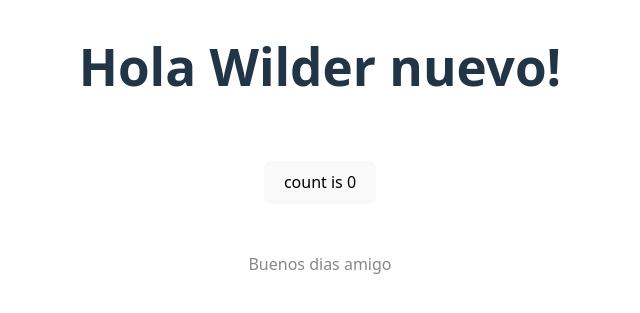
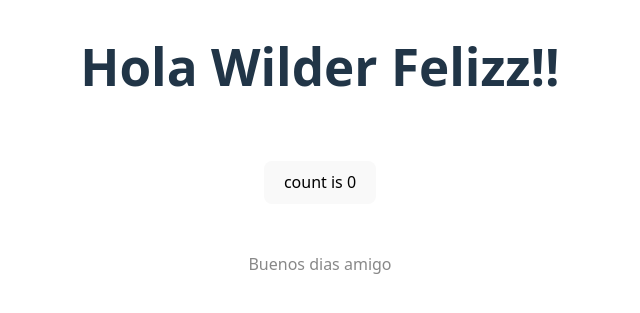
Before and after one commit to wtaype/zitime, a plain HTML site: page index.html in a window 1280 px wide. Shown: the part 327-640 px from the top of the page, without its empty margins (320-960 px from the left). Drawn offline with Linux system fonts and the light colour scheme.

Commit message:
deploy: baa1f8b200a25e36c841f63c96ef0bde29417ee8

```diff
--- /dev/null
+++ b/assets/index-hBZnYm_e.js
@@ -0,0 +1,14 @@
+(function(){const r=document.createElement("link").relList;if(r&&r.supports&&r.supports("modulepreload"))return;for(const e of document.querySelectorAll('link[rel="modulepreload"]'))i(e);new MutationObserver(e=>{for(const t of e)if(t.type==="childList")for(const s of t.addedNodes)s.tagName==="LINK"&&s.rel==="modulepreload"&&i(s)}).observe(document,{childList:!0,subtree:!0});function o(e){const t={};return e.integrity&&(t.integrity=e.integrity),e.referrerPolicy&&(t.referrerPolicy=e.referrerPolicy),e.crossOrigin==="use-credentials"?t.credentials="include":e.crossOrigin==="anonymous"?t.credentials="omit":t.credentials="same-origin",t}function i(e){if(e.ep)return;e.ep=!0;const t=o(e);fetch(e.href,t)}})();function c(n){let r=0;const o=i=>{r=i,n.innerHTML=`count is ${r}`};n.addEventListener("click",()=>o(r+1)),o(0)}document.querySelector("#app").innerHTML=`
+  <div>
+    <a href="https://vite.dev" target="_blank">
+      <img src="https://i.postimg.cc/bvWtMmR7/image.png" class="logo" alt="Vite logo" />
+    </a>
+    <h1>Hola Wilder Felizz!!</h1>
+    <div class="card">
+      <button id="counter" type="button"></button>
+    </div>
+    <p class="read-the-docs">
+      Buenos dias amigo
+    </p>
+  </div>
+`;c(document.querySelector("#counter"));
--- a/index.html
+++ b/index.html
@@ -5,7 +5,7 @@
     <link rel="icon" type="image/svg+xml" href="https://i.postimg.cc/bvWtMmR7/image.png" />
     <meta name="viewport" content="width=device-width, initial-scale=1.0" />
     <title>Witime</title>
-    <script type="module" crossorigin src="/zitime/assets/index-BRm0jtRq.js"></script>
+    <script type="module" crossorigin src="/zitime/assets/index-hBZnYm_e.js"></script>
     <link rel="stylesheet" crossorigin href="/zitime/assets/index-CrYBktwj.css">
   </head>
   <body>
```
